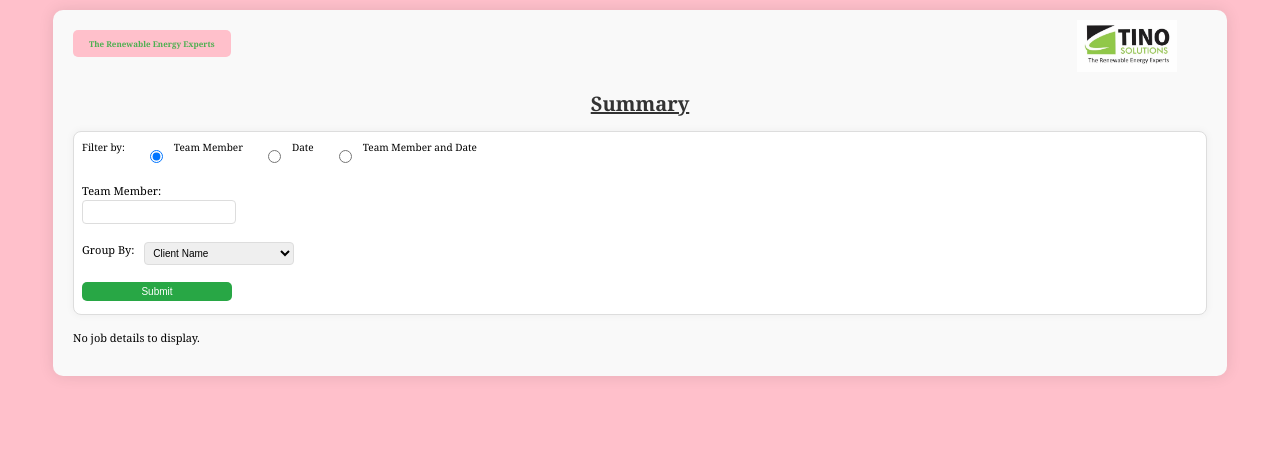
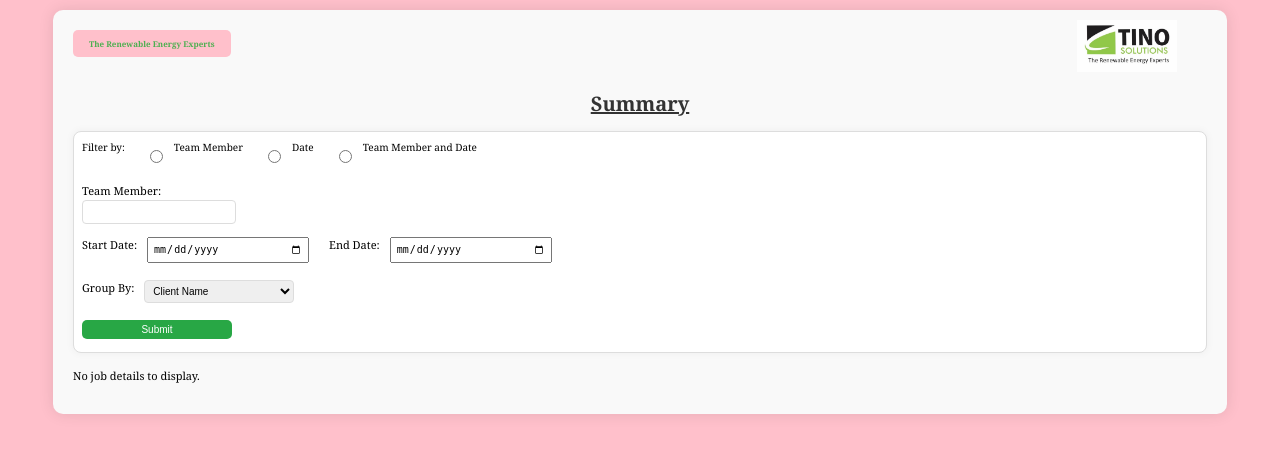
Before and after one commit to mawukle/Tino-Solutions-Reports, a Flask app: page /summary in a window 1280 px wide. Shown: the top 453 px of the page. Run offline with Flask 3, Linux system fonts and the light colour scheme; data comes from the database, SQL or seed files in the repository; parts of the project's set-up code (start-up, migrations or seed data) failed here and were passed over; some libraries are stand-ins or nearby versions.

Commit message:
Updated app.py and models.py

```diff
--- a/app.py
+++ b/app.py
@@ -1371,12 +1371,23 @@ def get_client_details():
 @app.route('/summary', methods=['GET', 'POST'])
 def summary():
     try:
+        # Initialize variables for form data
+        filter_type = ''
+        team_member_name = ''
+        start_date = ''
+        end_date = ''
+        group_by = 'Client_Name'  # Default grouping by Client Name
+
+        # Fetch team members for autocomplete/dropdown
+        team_members = Team_Members.query.all()
+
         if request.method == 'POST':
-            filter_type = request.form['filter_type']
-            team_member_name = request.form['team_member']
-            start_date = request.form['start_date']
-            end_date = request.form['end_date']
-            group_by = request.form['group_by']
+            # Get the form data
+            filter_type = request.form.get('filter_type', '')
+            team_member_name = request.form.get('team_member', '')
+            start_date = request.form.get('start_date', '')
+            end_date = request.form.get('end_date', '')
+            group_by = request.form.get('group_by', 'Client_Name')  # Default to Client_Name if not provided
 
             logging.debug(f"Filter Type: {filter_type}")
             logging.debug(f"Team Member Name: {team_member_name}")
@@ -1391,7 +1402,16 @@ def summary():
                 team_member = Team_Members.query.filter_by(Team_Member_Name=team_member_name).first()
                 if not team_member:
                     logging.error(f"No team member found with name: {team_member_name}")
-                    return render_template('summary.html', error="No job details to display.")
+                    return render_template(
+                        'summary.html',
+                        error="No job details to display.",
+                        team_members=team_members,
+                        filter_type=filter_type,
+                        team_member_name=team_member_name,
+                        start_date=start_date,
+                        end_date=end_date,
+                        group_by=group_by
+                    )
                 conditions.append(job_team_members.Team_Member_ID == team_member.Team_Member_ID)
 
             if (filter_type == 'date' or filter_type == 'both') and start_date and end_date:
@@ -1416,20 +1436,15 @@ def summary():
                 func.max(Job_Tracking.Tasks_Performed).label('Tasks_Performed'),
                 func.max(Job_Tracking.Any_Issues).label('Any_Issues'),
                 func.max(Job_Tracking.Percentage_Completion).label('Percentage_Completion'),
-                func.group_concat(func.distinct(Team_Members.Team_Member_Name)).label('Engineers'),
-#                func.group_concat(func.distinct(Job_Pictures.Picture_URL)).label('Pictures')
+                func.group_concat(func.distinct(Team_Members.Team_Member_Name)).label('Engineers')
             ).join(Client_List, Job_Tracking.Client_Unique_ID == Client_List.Client_Unique_ID
             ).outerjoin(job_team_members, Job_Tracking.Job_ID == job_team_members.Job_ID
             ).outerjoin(Team_Members, job_team_members.Team_Member_ID == Team_Members.Team_Member_ID
-#            ).outerjoin(Job_Pictures, Job_Tracking.Job_ID == Job_Pictures.Job_ID
             ).filter(and_(*conditions)
             ).group_by(Job_Tracking.Job_ID, group_column
             ).order_by(Job_Tracking.Date.desc())
 
             jobs = jobs_query.all()
-
-            # Fetch team members for the dropdown
-            team_members = Team_Members.query.all()
 
             # Group jobs by selected group_by option
             grouped_jobs = {}
@@ -1439,12 +1454,27 @@ def summary():
                     grouped_jobs[group_key] = []
                 grouped_jobs[group_key].append(job)
 
-            return render_template('summary.html', grouped_jobs=grouped_jobs, team_members=team_members)
-
-        # Fetch team members for the dropdown
-        team_members = Team_Members.query.all()
-
-        return render_template('summary.html', team_members=team_members)
+            return render_template(
+                'summary.html',
+                grouped_jobs=grouped_jobs,
+                team_members=team_members,
+                filter_type=filter_type,
+                team_member_name=team_member_name,
+                start_date=start_date,
+                end_date=end_date,
+                group_by=group_by
+            )
+
+        # If GET request, render the form without any filtering applied
+        return render_template(
+            'summary.html',
+            team_members=team_members,
+            filter_type=filter_type,
+            team_member_name=team_member_name,
+            start_date=start_date,
+            end_date=end_date,
+            group_by=group_by
+        )
 
     except Exception as e:
         db.session.rollback()
--- a/templates/summary.html
+++ b/templates/summary.html
@@ -22,41 +22,41 @@
         <form action="{{ url_for('summary') }}" method="post" class="filter-form">
             <div class="filter-options">
                 <label for="filter_type">Filter by:</label><br>
-                <input type="radio" id="by_member" name="filter_type" value="team_member" checked>
+                <input type="radio" id="by_member" name="filter_type" value="team_member" {% if request.form.filter_type == 'team_member' %} checked {% endif %}>
                 <label for="by_member">Team Member</label><br>
-                <input type="radio" id="by_date" name="filter_type" value="date">
+                <input type="radio" id="by_date" name="filter_type" value="date" {% if request.form.filter_type == 'date' %} checked {% endif %}>
                 <label for="by_date">Date</label><br>
-                <input type="radio" id="by_both" name="filter_type" value="both">
+                <input type="radio" id="by_both" name="filter_type" value="both" {% if request.form.filter_type == 'both' %} checked {% endif %}>
                 <label for="by_both">Team Member and Date</label><br><br>
             </div>
 
             <div class="form-filters">
                 <div id="member_filter">
                     <label for="team_member">Team Member:</label>
-                    <input type="text" id="team_member" name="team_member" autocomplete="off">
+                    <input type="text" id="team_member" name="team_member" value="{{ request.form.team_member or '' }}" autocomplete="off">
                 </div>
 
                 <div id="date_filter">
                     <label for="start_date">Start Date:</label>
-                    <input type="date" id="start_date" name="start_date"><br><br>
+                    <input type="date" id="start_date" name="start_date" value="{{ request.form.start_date or '' }}"><br><br>
 
                     <label for="end_date">End Date:</label>
-                    <input type="date" id="end_date" name="end_date">
+                    <input type="date" id="end_date" name="end_date" value="{{ request.form.end_date or '' }}">
                 </div>
             </div>
 
             <div id="group_filter">
                 <label for="group_by">Group By:</label>
                 <select id="group_by" name="group_by">
-                    <!--<option value="Team_Member">Team Member</option>-->
-                    <option value="Client_Name">Client Name</option>
-                    <option value="Date">Date</option>
-                    <option value="Town">Town</option>
+                    <option value="Client_Name" {% if request.form.group_by == 'Client_Name' %} selected {% endif %}>Client Name</option>
+                    <option value="Date" {% if request.form.group_by == 'Date' %} selected {% endif %}>Date</option>
+                    <option value="Town" {% if request.form.group_by == 'Town' %} selected {% endif %}>Town</option>
                 </select>
             </div>
 
             <button type="submit" class="filter-button">Submit</button>
         </form>
+
 
         <!-- Display job details after submission -->
         {% if grouped_jobs %}
```
